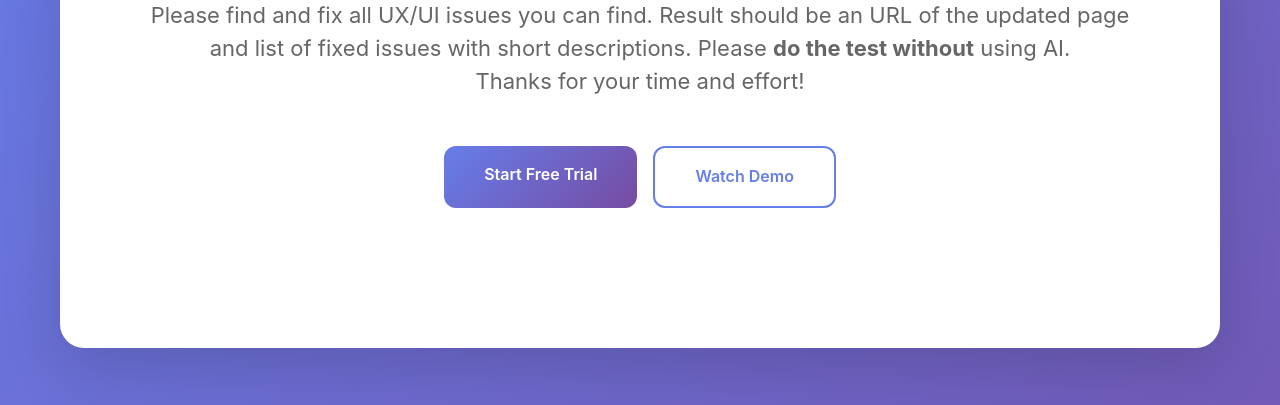
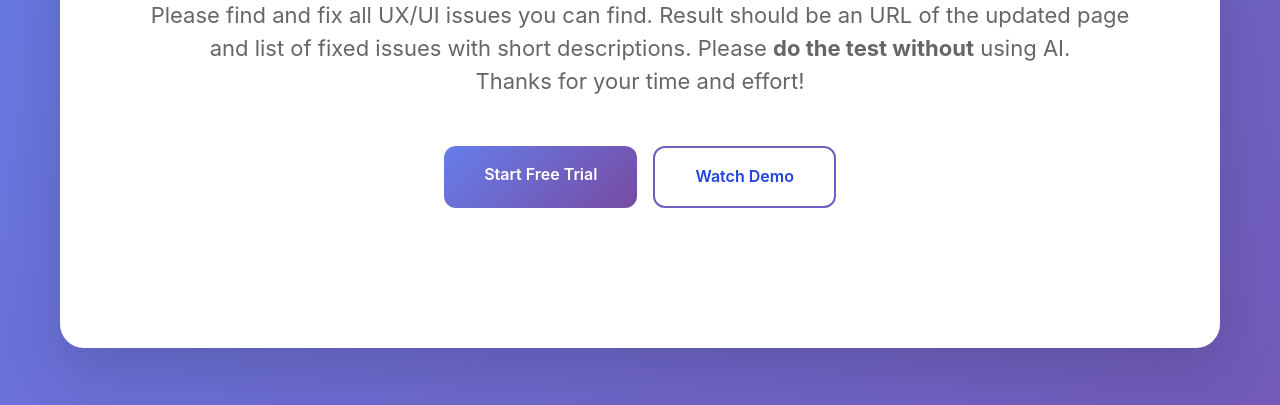
Before and after one commit to alina-kabanets/itsua_test, a website built with Parcel: page src/index.html in a window 1280 px wide. Shown: the part 332-737 px from the top of the page. Built offline with nearby package versions, Linux system fonts and the light colour scheme.

Commit message:
fix contrast error button secondary

```diff
--- a/src/styles/main.scss
+++ b/src/styles/main.scss
@@ -137,12 +137,12 @@ nav {
 
 .btn-secondary {
   background: transparent;
-  color: #667eea;
-  border: 2px solid #667eea;
+  color: #1F42E0;
+  border: 2px solid #705fbf;
 }
 
 .btn-secondary:hover {
-  background: #667eea;
+  background: #705fbf;
   color: white;
   transform: translateY(-3px);
 }
```
